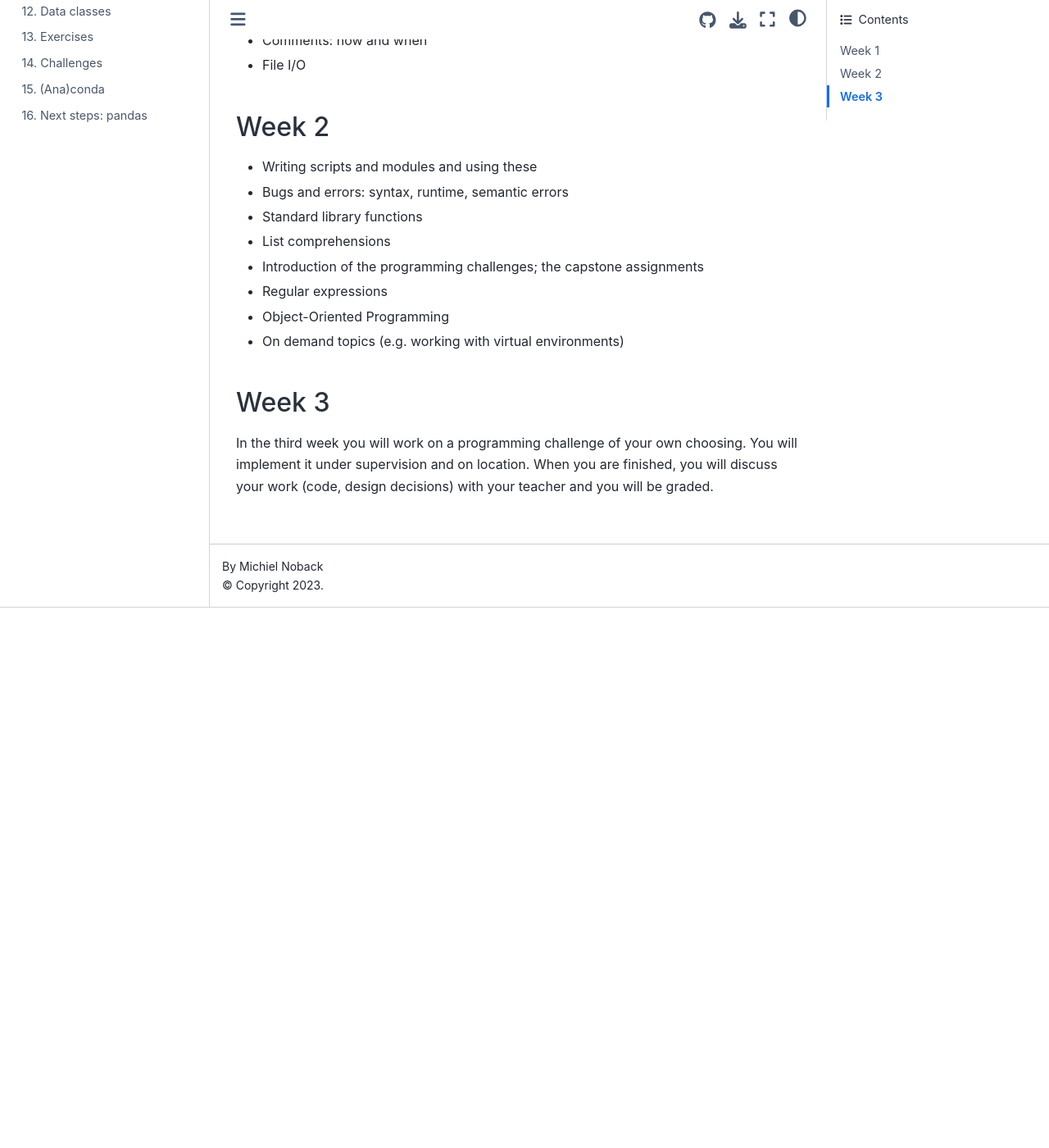
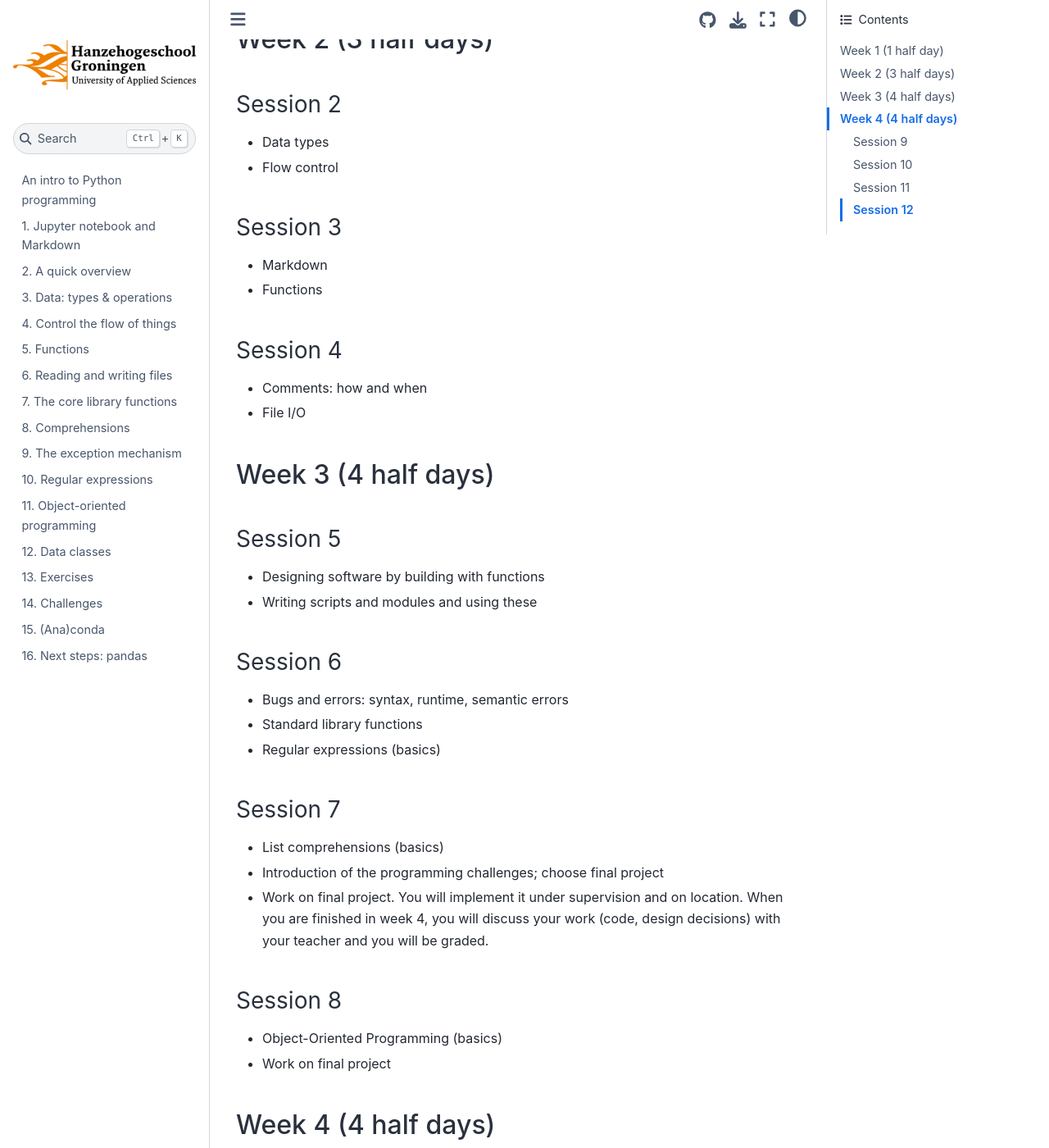
Before and after one commit to MichielNoback/python_intro, a Jupyter Book: the page built from course_program.md, in a window 1280 px wide and 1400 px high, scrolled down 659 px. Shown: the whole window at 82% size. Built offline with Jupyter Book 1.0.4 settings and Sphinx 7.4.7 and the Sphinx Book theme 1.1.4, drawn with Linux system fonts in a browser that asks for light colours; before the commit the page ends 1362 px from its top, so only the background shows below that; some of the changed text lies outside the part shown.

Commit message:
challenges edited

```diff
--- a/course_program.md
+++ b/course_program.md
@@ -10,33 +10,75 @@
 :::
 
 
-## Week 1
+## Week 1 (1 half day)
+
+### Session 1
 
 * Course intro
 * Wishes and expectations
 * Anaconda
 * Jupyter notebooks
 * Python as calculator: scalars and operators
-* Datatypes
+
+## Week 2 (3 half days)
+
+### Session 2
+
+* Data types
 * Flow control
+
+### Session 3
+
 * Markdown
 * Functions
+
+### Session 4
+
 * Comments: how and when
 * File I/O
 
 
-## Week 2
+## Week 3 (4 half days)
 
+### Session 5
+
+* Designing software by building with functions
 * Writing scripts and modules and using these
+
+### Session 6
+
 * Bugs and errors: syntax, runtime, semantic errors
 * Standard library functions
-* List comprehensions
-* Introduction of the programming challenges; the capstone assignments
-* Regular expressions
-* Object-Oriented Programming
-* On demand topics (e.g. working with virtual environments)
+* Regular expressions (basics)
+
+### Session 7
+
+* List comprehensions (basics)
+* Introduction of the programming challenges; choose final project
+* Work on final project. You will implement it under supervision and on location. When you are finished in week 4,
+you will discuss your work (code, design decisions) with your teacher and you will be graded.
 
 
-## Week 3
+### Session 8
 
-In the third week you will work on a programming challenge of your own choosing. You will implement it under supervision and on location. When you are finished, you will discuss your work (code, design decisions) with your teacher and you will be graded.
+* Object-Oriented Programming (basics)
+* Work on final project
+
+## Week 4 (4 half days)
+
+### Session 9
+
+* Work on final project
+
+### Session 10
+
+* Work on final project
+
+### Session 11
+
+* Work on final project
+* Defence and grading of final project of early birds
+
+### Session 12
+
+* Defence and grading of final project
```
Also changed, not shown: 13_challenges.ipynb.
